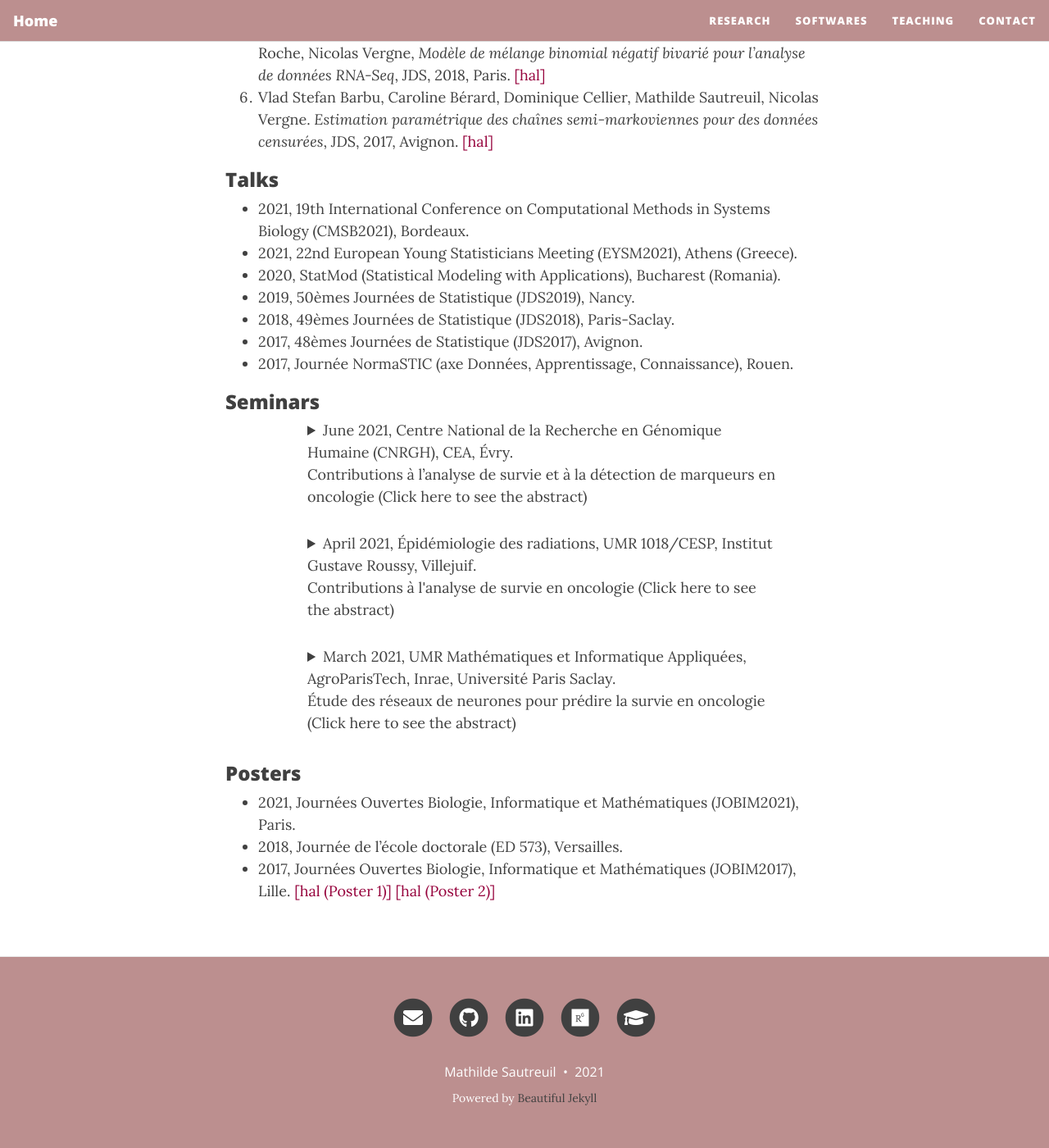
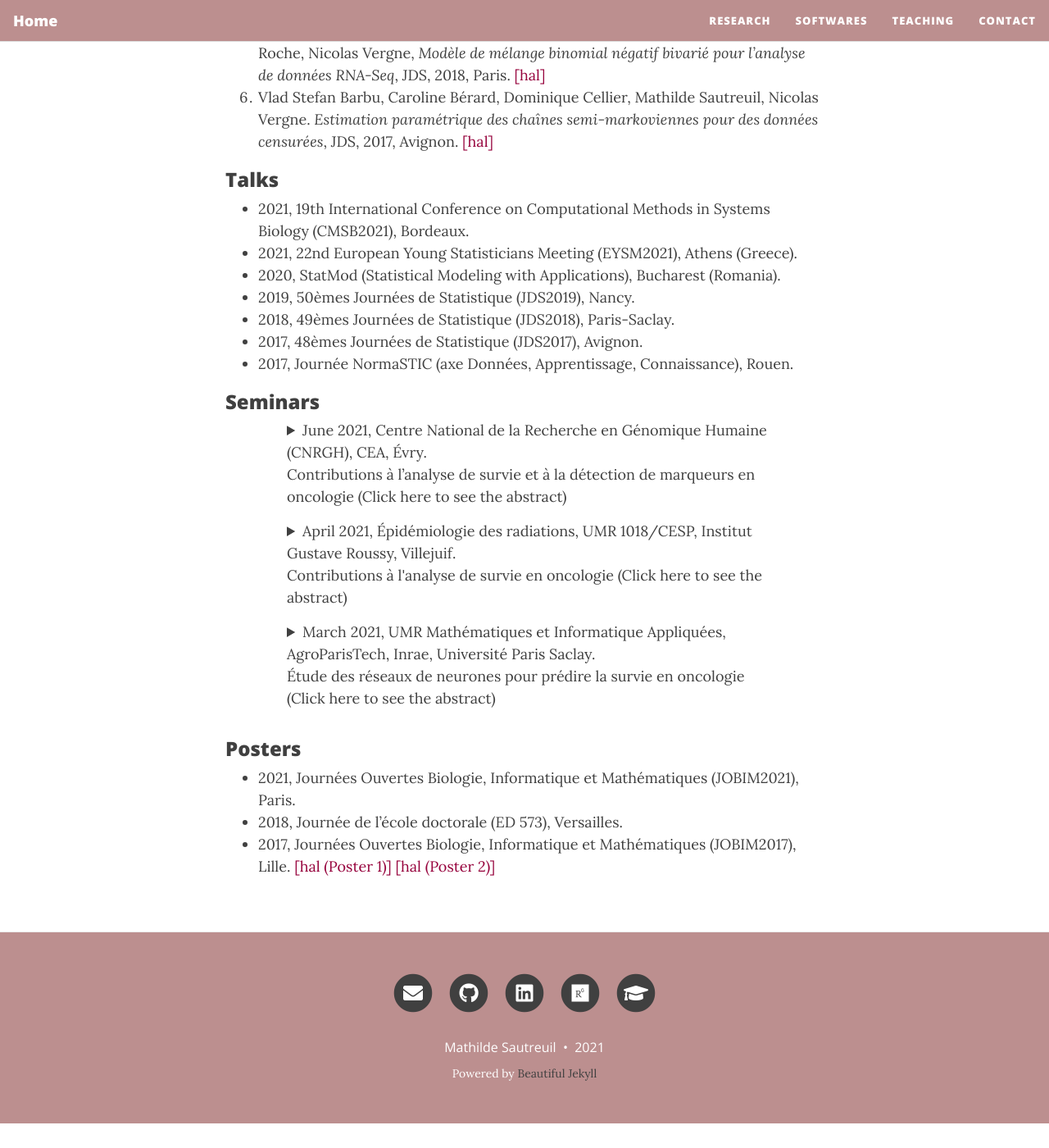
Before and after one commit to mathildesautreuil/mathildesautreuil.github.io, a Jekyll site: the page built from research.md, in a window 1280 px wide and 1400 px high, scrolled down 895 px. Shown: the whole window at 82% size. Built offline with Jekyll 4.4.1, drawn with Linux system fonts in a browser that asks for light colours; nearby versions of some CDN libraries; after the commit the page ends 2265 px from its top, so only the background shows below that.

Commit message:
fix details css

```diff
--- a/assets/css/beautifuljekyll.css
+++ b/assets/css/beautifuljekyll.css
@@ -12,7 +12,7 @@ html {
 
 
 details {
-    margin: 0 0 0.9375rem 1.5625rem;
+    margin: 0;
     border-radius: 10px;
     padding: 0px 50px 0px;
 }
```
